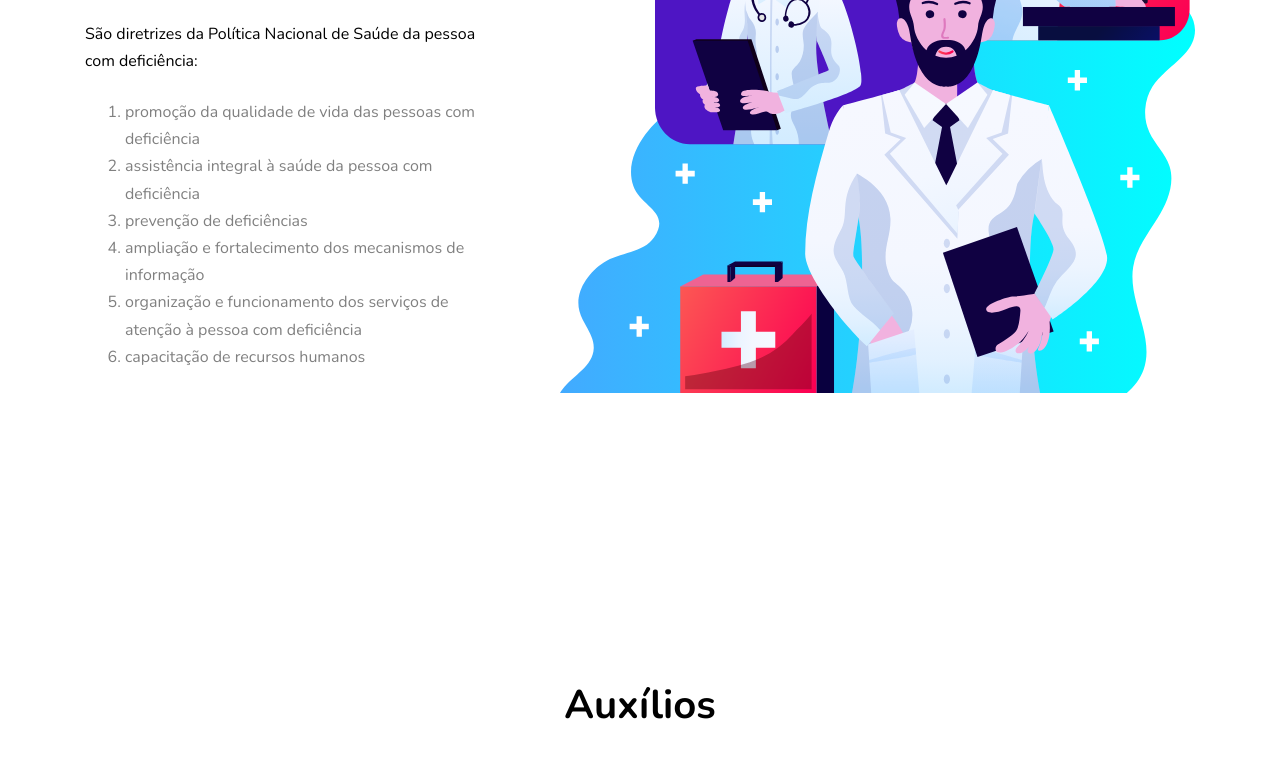
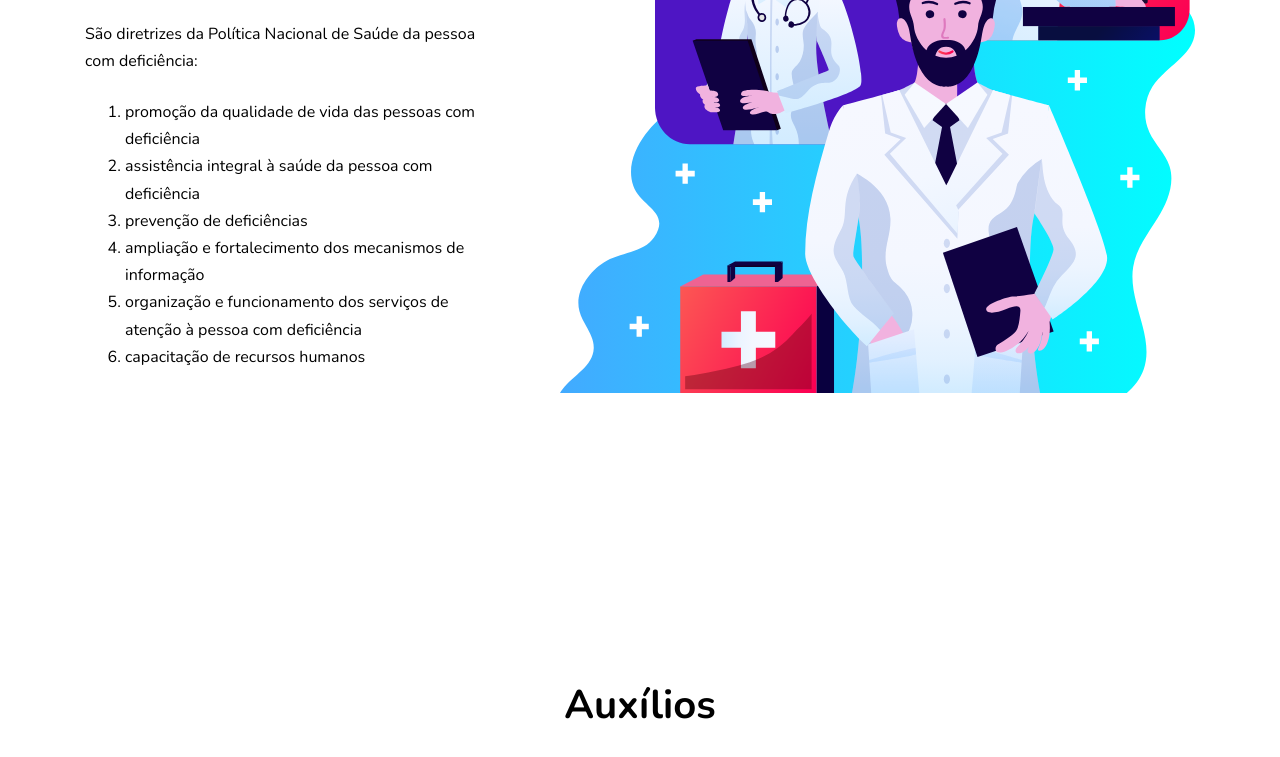
Before and after one commit to edajuda/site, a plain HTML site: page index.html in a window 1280 px wide. Shown: the part 3992-4749 px from the top of the page. Drawn offline with nearby package versions, Linux system fonts and the light colour scheme; files whose address does not match are found by name.

Commit message:
refactor - set text contrast black

```diff
--- a/index.html
+++ b/index.html
@@ -191,7 +191,7 @@
               São diretrizes da Política Nacional de Saúde da pessoa com deficiência:
             </p>
             <p class="mb-4 text-black">
-              <ol>
+              <ol class="text-black">
                 <li>promoção da qualidade de vida das pessoas com deficiência</li>
                 <li>assistência integral à saúde da pessoa com deficiência</li>
                 <li>prevenção de deficiências</li>
```
